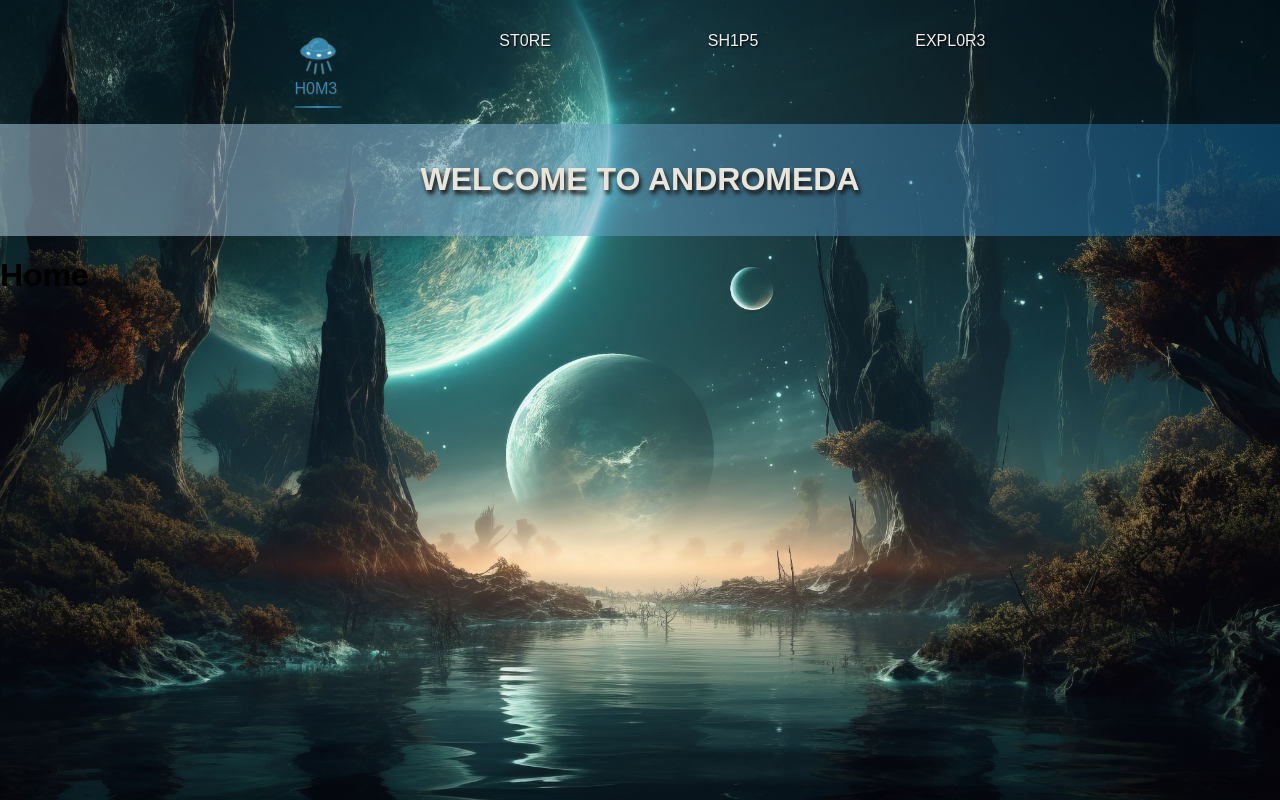
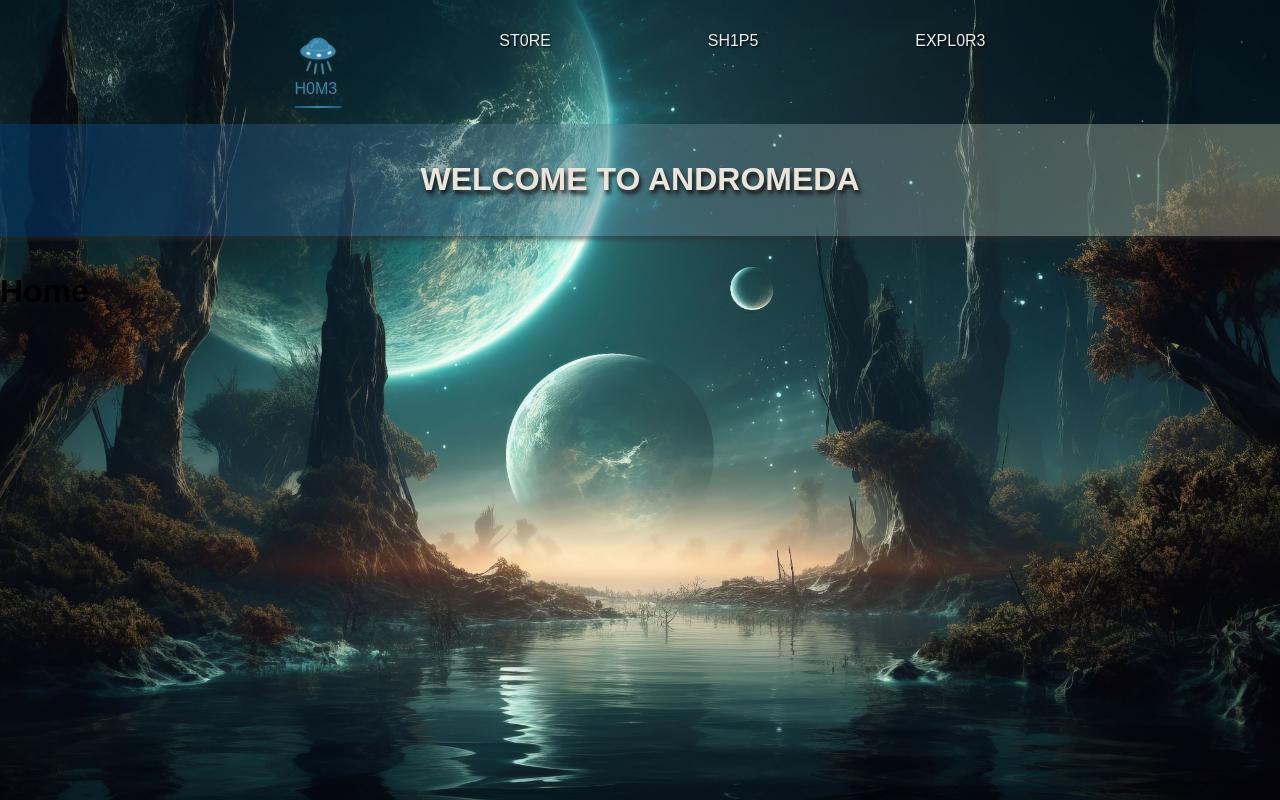
Before and after one commit to thegroosalugg/Andromeda, a React (Vite) app: page / in a window 1280 px wide. Built offline with nearby package versions, Linux system fonts and the light colour scheme; a web font is replaced by a local one.

Commit message:
update styling

```diff
--- a/src/components/header/Header.module.css
+++ b/src/components/header/Header.module.css
@@ -4,13 +4,10 @@
   text-shadow: 2px 4px 4px rgb(21, 21, 21);
   background: linear-gradient(
     to right,
-    rgba(186, 212, 229, 0.5),
-    rgba(158, 192, 217, 0.5),
-    rgba(130, 173, 204, 0.6),
-    rgba(102, 155, 191, 0.5),
-    rgba(74, 136, 179, 0.5),
-    rgba(46, 118, 166, 0.5),
-    rgba(18, 100, 153, 0.5)
+    hsla(210, 100%, 23%, 0.486),
+    hsla(60, 43%, 82%, 0.353)
   );
   padding: 1rem;
+  margin-bottom: 1rem;
+  box-shadow: 2px 4px 4px rgba(46, 46, 46, 0.5);
 }
```
